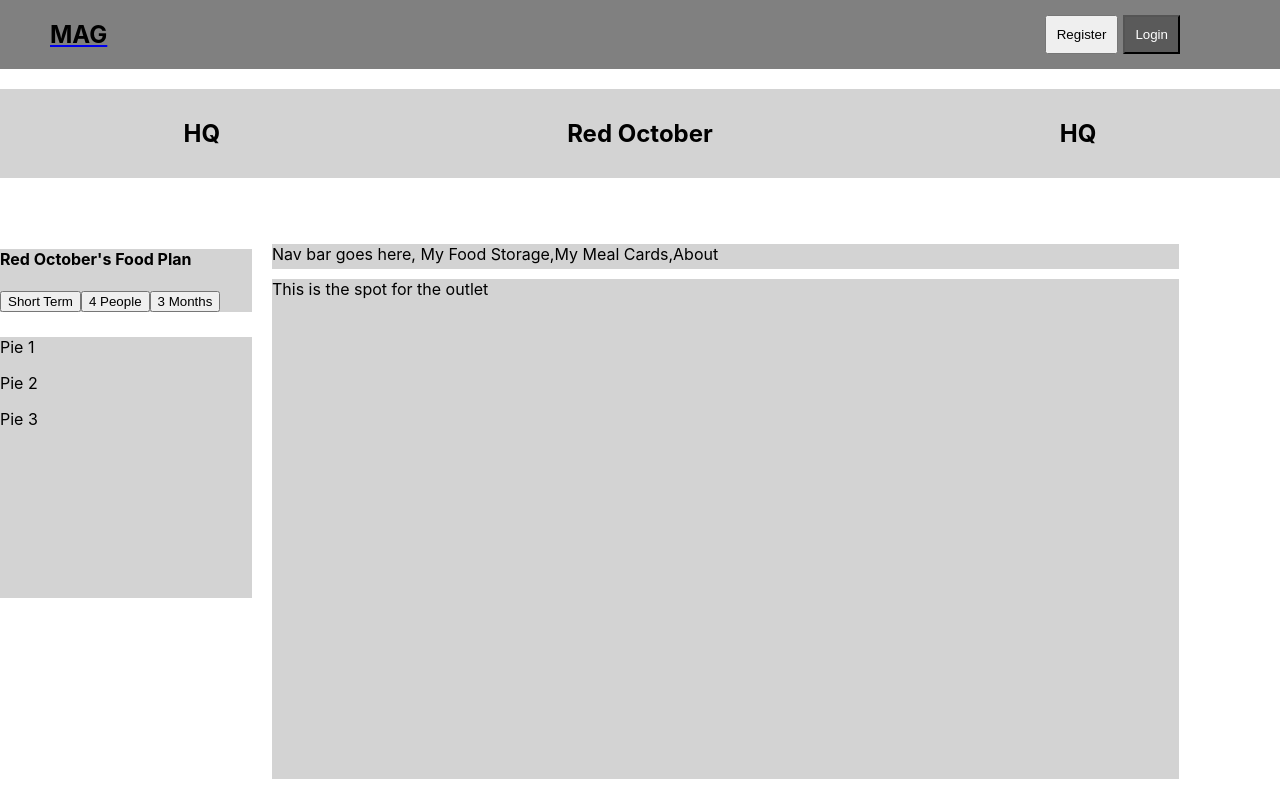
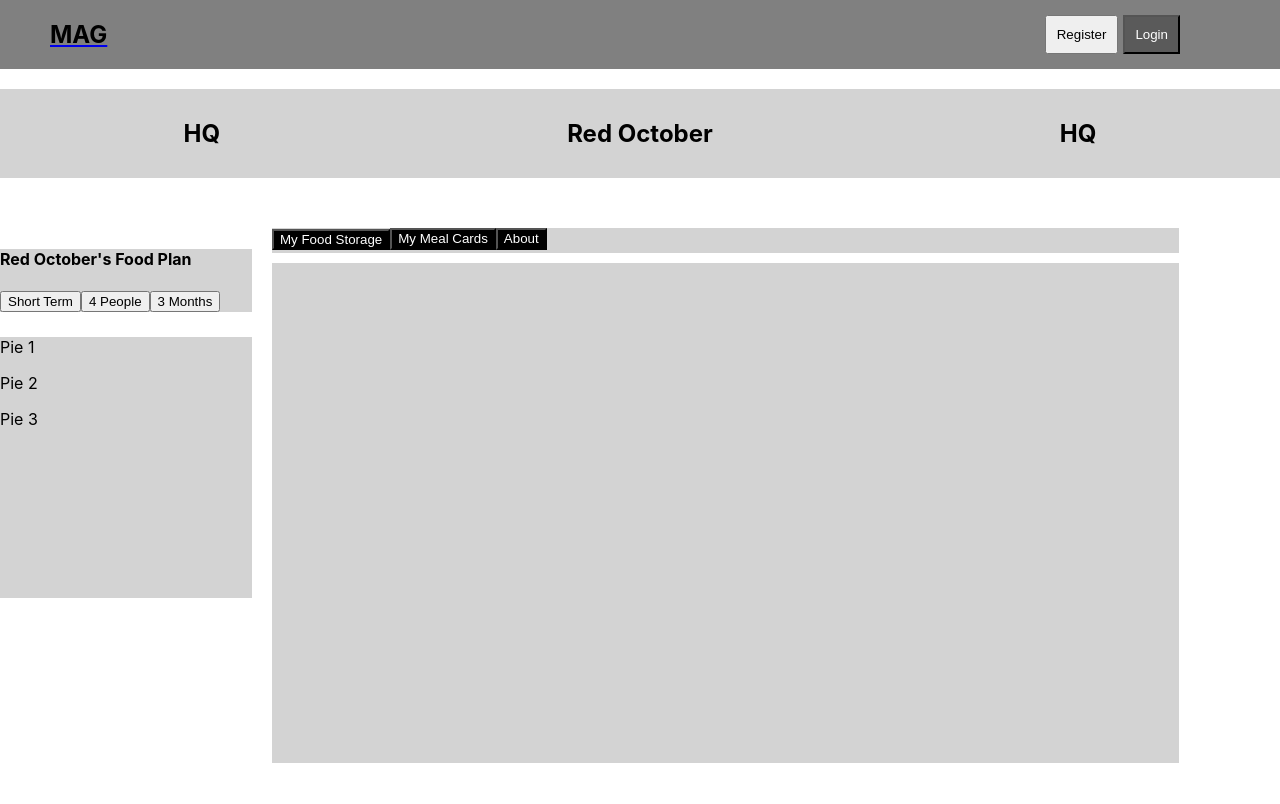
Before and after one commit to rushayhays/NSSfrontendCapstoneMAG, a React (Create React App) app: page /foodstorage in a window 1280 px wide. Built offline with nearby package versions, Linux system fonts and the light colour scheme.

Commit message:
successfully nested a route

```diff
--- a/src/componenets/ApplicationViews.js
+++ b/src/componenets/ApplicationViews.js
@@ -6,6 +6,7 @@ import { LandingPage } from "../landingPage/landingPage"
 import { SetUpHQ } from "./setUpHQ/SetUpHQ"
 import { HQHome } from "./hqHome/HQHome"
 import { FoodStorage } from "./foodStorage/FoodStorage"
+import { MyFoodStorage } from "./foodStorage/myFoodStorage/MyFoodStorage"
 
 export const ApplicationViews = () => {
     return(
@@ -14,7 +15,9 @@ export const ApplicationViews = () => {
                 <Route exact path="/" element={<LandingPage/>}/>
                 <Route path="/setuphq" element={<SetUpHQ/>}/>
                 <Route path="/hqhome" element={<HQHome/>}/>
-                <Route path="/foodstorage" element={<FoodStorage/>}/>
+                <Route path="/foodstorage" element={<FoodStorage/>}>
+                    <Route path="/foodstorage/myfoodstorage" element={<MyFoodStorage/>}/>
+                </Route>
             </Routes>
         </>
     )
--- a/src/componenets/foodStorage/FoodStorage.js
+++ b/src/componenets/foodStorage/FoodStorage.js
@@ -4,6 +4,8 @@
 import "./foodStorage.css"
 import { UserBanner } from "../userBanner/UserBanner"
 import { FoodStorageStats } from "./foodStorageStats/FoodStorageStats"
+import { FoodNavBar } from "./foodNav/FoodNavBar"
+import { Outlet } from "react-router-dom"
 
 
 export const FoodStorage = () => {
@@ -16,10 +18,10 @@ export const FoodStorage = () => {
                </div>
                <div className="foodStorageRight">
                     <div id="foodStorageNavBar">
-                        <p>Nav bar goes here, My Food Storage,My Meal Cards,About</p>
+                        <FoodNavBar/>
                     </div>
                     <div id="foodStorageOutlet">
-                        This is the spot for the outlet
+                        <Outlet/>
                     </div>
                </div>
             </section>
--- /dev/null
+++ b/src/componenets/foodStorage/foodNav/FoodNavBar.js
@@ -0,0 +1,18 @@
+//This will appear on the Food Storage page and it will allow the user to access the nested routes
+
+import "./foodNavBar.css"
+import { Link } from "react-router-dom"
+
+export const FoodNavBar = () =>{
+    return(
+        <>
+            <div id="navButtonArea">
+                <Link to={"/foodstorage/myfoodstorage"}>
+                <button className="foodNavButton">My Food Storage</button>
+                </Link>
+                <button className="foodNavButton">My Meal Cards</button>
+                <button className="foodNavButton">About</button>
+            </div>
+        </>
+    )
+}
--- /dev/null
+++ b/src/componenets/foodStorage/foodNav/foodNavBar.css
@@ -0,0 +1,8 @@
+#navButtonArea{
+    display:flex;
+}
+
+.foodNavButton{
+    background-color: black;
+    color:white;
+}
```
